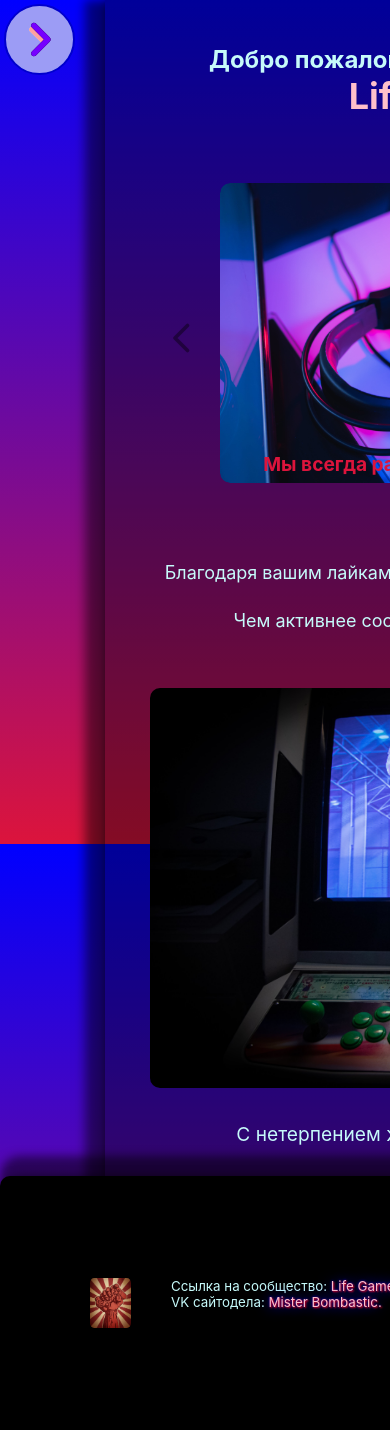
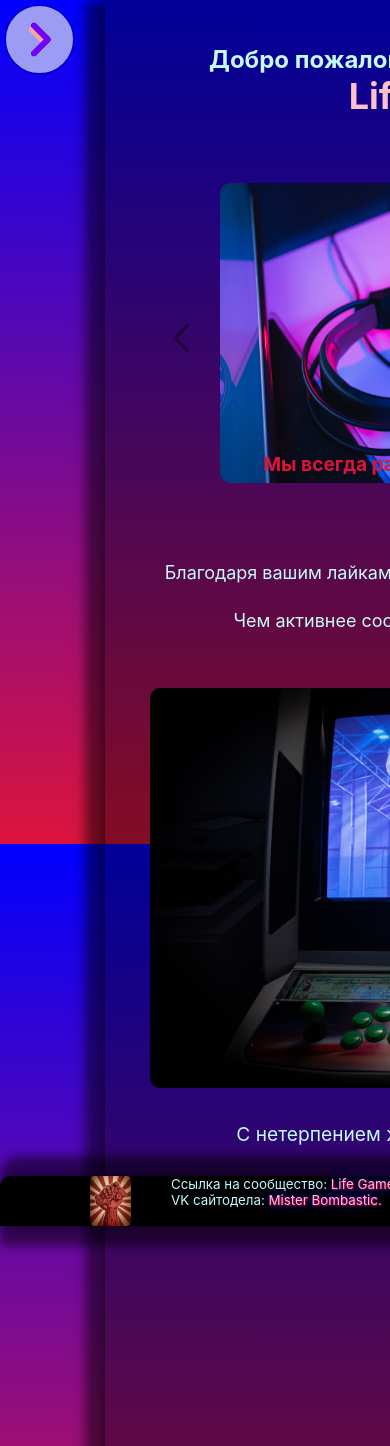
Before and after one commit to Diesfingers228/LifeGamer, a React (Create React App) app in the folder my-app/: page / in a window 390 px wide. Shown: the top 1446 px of the page. Built offline with nearby package versions, Linux system fonts and the light colour scheme.

Commit message:
Life_Gamer

```diff
--- a/my-app/src/AppMobile.css
+++ b/my-app/src/AppMobile.css
@@ -7,7 +7,7 @@
 
     html, body {
         height: 100%;
-        min-height: 100%;
+        min-height: 600px;
         min-width: 900px;
         background: linear-gradient(to top in srgb, crimson, blue);
         background-attachment: fixed;
@@ -90,7 +90,7 @@
       box-shadow: -10px 10px 10px 10px rgba(0, 0, 0, 0.5), 10px 10px 10px 10px rgba(0, 0, 0, 0.5);
       background-color: rgba(0, 0, 0, 0.4);
       min-width: 600px;
-      padding-bottom: 30vh;
+      padding-bottom: 30%;
       }
 
     #frame input[type=radio] {
@@ -332,8 +332,8 @@
       box-shadow: 10px 10px 10px 10px rgba(0, 0, 0, 0.5), 10px -10px 10px 10px rgba(0, 0, 0, 0.5);
       display: flex;
       align-items: center;
-      margin-top: -30vh;
-      height: 30vh;
+      margin-top: -30%;
+      height: 30%;
       width: 100%;
     }
 
```
